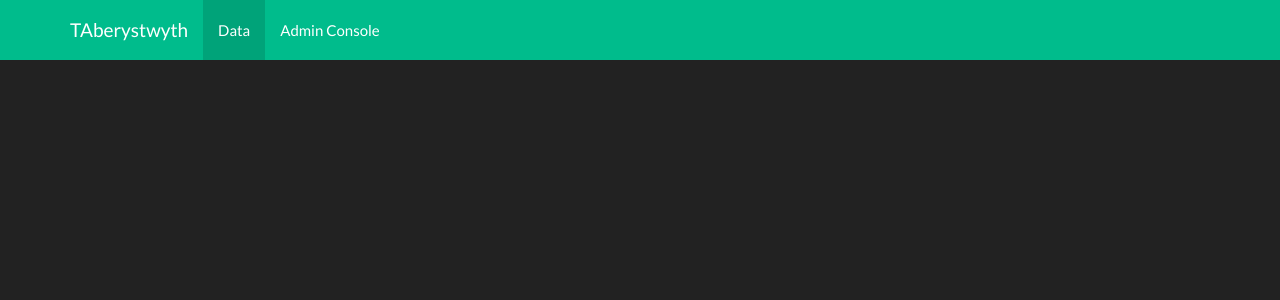
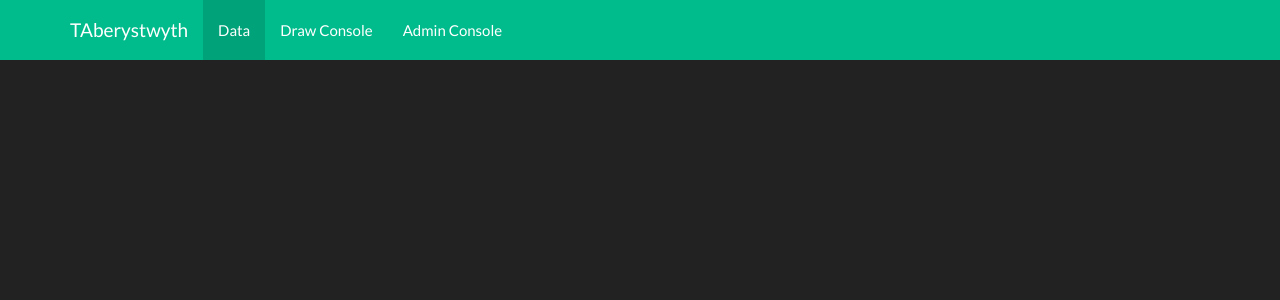
Before and after one commit to sarrionandia/taber, a Django app: template taber/templates/root.html in a window 1280 px wide. Shown: the top 300 px of the page. Run offline with Django 3.2, Linux system fonts and the light colour scheme; the template is opened without the code that fills it, so the values that code supplies are empty; parts of the project's set-up code (start-up, migrations or seed data) failed here and were passed over; some libraries are stand-ins or nearby versions.

Commit message:
Menu item for draw

```diff
--- a/taber/templates/root.html
+++ b/taber/templates/root.html
@@ -40,6 +40,7 @@
         <div id="navbar" class="collapse navbar-collapse">
             <ul class="nav navbar-nav">
                 <li class="active"><a href="/data">Data</a></li>
+                <li><a href="/draw">Draw Console</a></li>
                 <li><a href="/admin">Admin Console</a></li>
             </ul>
         </div>
```
